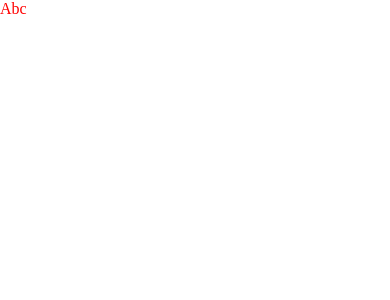
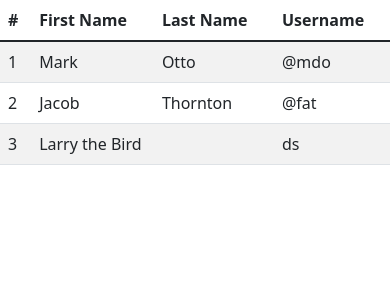
Before and after one commit to mat3ed18/teste-quikdev, a React Native app: screen / in a window 390 px wide. Shown: the top 300 px of the page. Built offline with nearby package versions, Linux system fonts and the light colour scheme.

Commit message:
adicionando bootstrap + table na view

```diff
--- a/App.js
+++ b/App.js
@@ -1,10 +1,40 @@
 import React from 'react';
 import { StyleSheet, Text, View } from 'react-native';
+import { Table } from "react-bootstrap";
+import "bootstrap/dist/css/bootstrap.min.css";
 
 export default function App() {
 
     return (
-        <View style={styles.container}>Abc</View>
+        <Table striped={true}>
+            <thead>
+                <tr>
+                    <th>#</th>
+                    <th>First Name</th>
+                    <th>Last Name</th>
+                    <th>Username</th>
+                </tr>
+            </thead>
+            <tbody>
+                <tr>
+                    <td>1</td>
+                    <td>Mark</td>
+                    <td>Otto</td>
+                    <td>@mdo</td>
+                </tr>
+                <tr>
+                    <td>2</td>
+                    <td>Jacob</td>
+                    <td>Thornton</td>
+                    <td>@fat</td>
+                </tr>
+                <tr>
+                    <td>3</td>
+                    <td colSpan="2">Larry the Bird</td>
+                    <td>ds</td>
+                </tr>
+            </tbody>
+        </Table>
     );
 }
 
--- a/package.json
+++ b/package.json
@@ -8,9 +8,11 @@
     "eject": "expo eject"
   },
   "dependencies": {
+    "bootstrap": "^5.1.1",
     "expo": "~42.0.1",
     "expo-status-bar": "~1.0.4",
     "react": "16.13.1",
+    "react-bootstrap": "^1.6.4",
     "react-dom": "16.13.1",
     "react-native": "https://github.com/expo/react-native/archive/sdk-42.0.0.tar.gz",
     "react-native-web": "~0.13.12"
```
Also changed, not shown: css/style.css (added), 1 other file (tests, documents, lock files or other folders).
